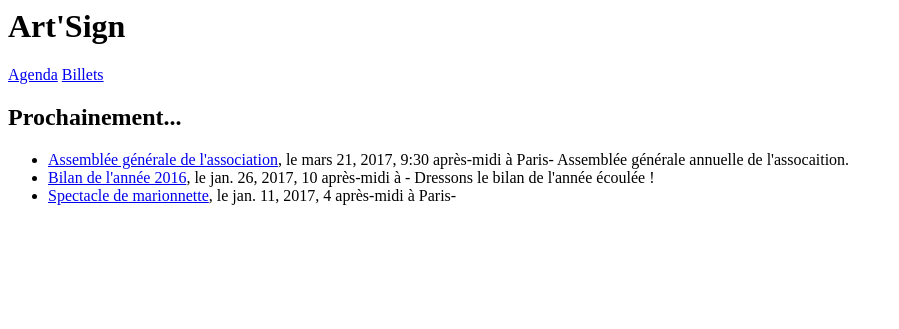
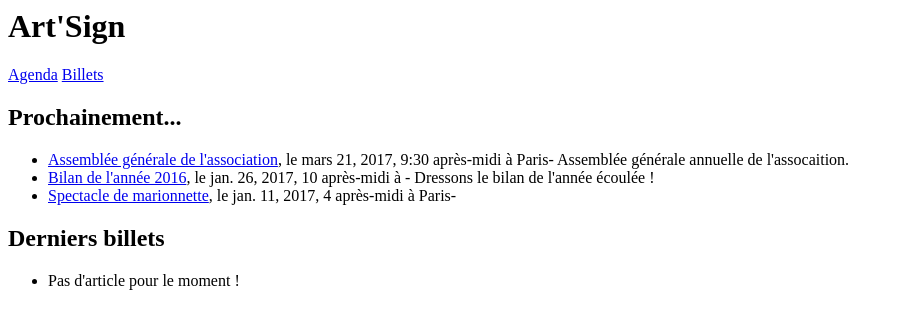
Before and after one commit to Dargie/Art-Sign, a Django app: template templates/pages/home.html in a window 1280 px wide. Shown: the top 329 px of the page, without its empty margins (0-899 px from the left). Run offline with Django 3.2, Linux system fonts and the light colour scheme; the template is opened without the code that fills it: values that come from a table or form of the project are taken from there, others are empty; data comes from the database, SQL or seed files in the repository; parts of the project's set-up code (start-up, migrations or seed data) failed here and were passed over.

Commit message:
Affiche les derniers articles sur la home

```diff
--- a/Art_Sign/pages/views.py
+++ b/Art_Sign/pages/views.py
@@ -3,12 +3,15 @@ import datetime
 from django.shortcuts import render
 
 from Art_Sign.agenda.models import Event
+from Art_Sign.article.models import Article
 
 
 def home(request):
     today = datetime.date.today()
     events = Event.objects.order_by('-date').filter(date__gte=today)
+    articles = Article.objects.order_by('-pub_date')
 
     return render(request, 'pages/home.html', {
         'next_events': events,
+        'last_articles': articles,
     })
--- a/templates/pages/home.html
+++ b/templates/pages/home.html
@@ -11,3 +11,12 @@
         <li>Pas d'événement à venir pour le moment !</li>
     {% endfor %}
 </ul>
+
+<h2>Derniers billets</h2>
+<ul>
+    {% for article in last_articles %}
+        <li><a href="{% url 'article-detail' pk=article.pk %}">{{ article.title }}</a></li>
+    {% empty %}
+        <li>Pas d'article pour le moment !</li>
+    {% endfor %}
+</ul>
```
